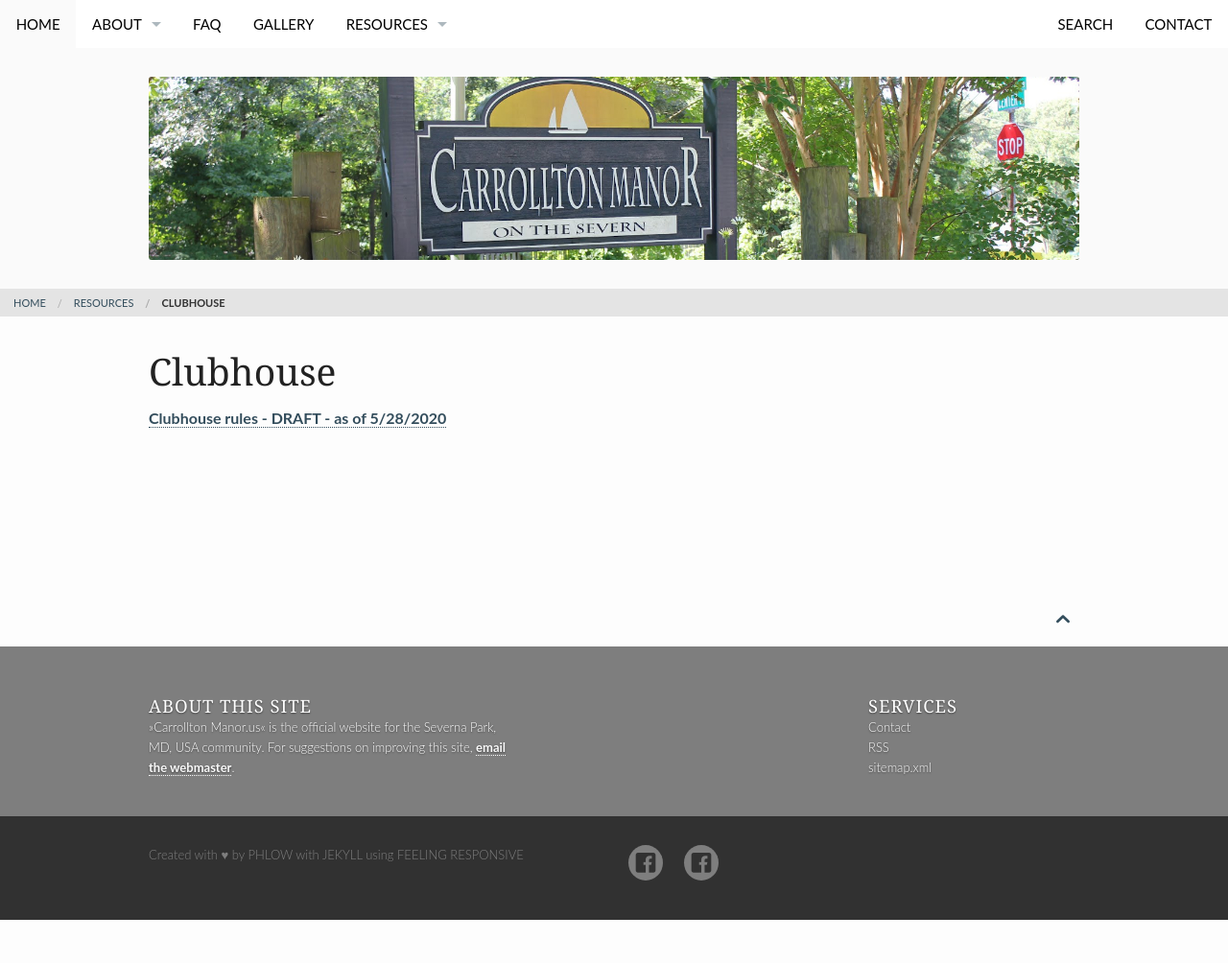
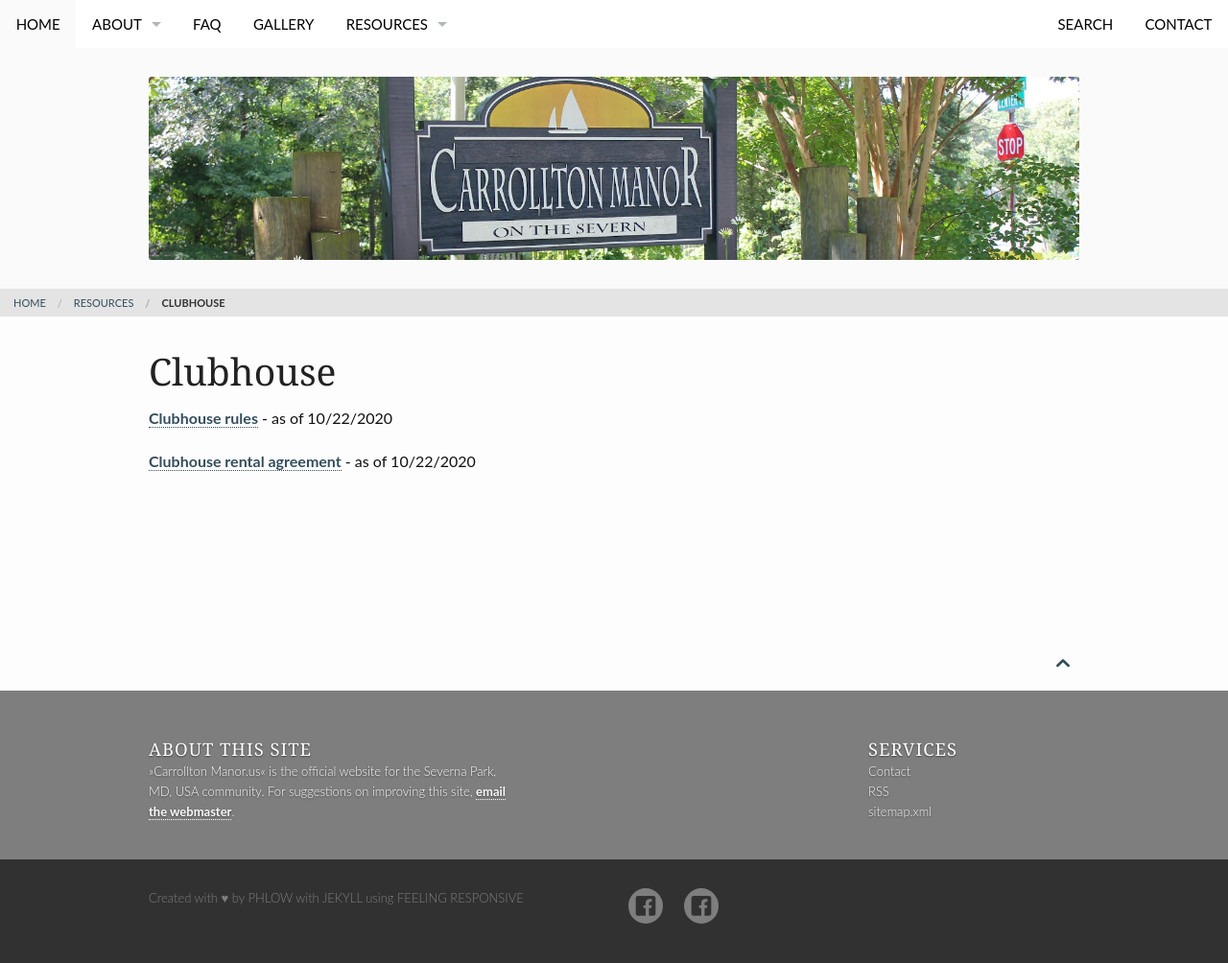
Before and after one commit to carrolltonmanor/carrolltonmanor.github.io, a Jekyll site: the page built from pages/clubhouse.md, in a window 1280 px wide. Shown: the whole page at 96% size. Built offline with Jekyll 4.4.1, drawn with Linux system fonts in a browser that asks for light colours; before the commit the page ends 959 px from its top, so only the background shows below that.

Commit message:
Updated clubhouse page with new attachments

```diff
--- a/pages/clubhouse.md
+++ b/pages/clubhouse.md
@@ -10,4 +10,6 @@ permalink: "/resources/clubhouse/"
 breadcrumb: true
 ---
 
-<a href="/resources/clubhouse/clubhouse-rules-draft-2020-05-28.pdf">Clubhouse rules - DRAFT - as of 5/28/2020</a>
+<a href="/resources/clubhouse/clubhouse-rules-v6-2020-10-22.pdf">Clubhouse rules</a> - as of 10/22/2020
+
+<a href="/resources/clubhouse/clubhouse-rental-agreement-v3-2020-10-22.pdf">Clubhouse rental agreement</a> - as of 10/22/2020
```
